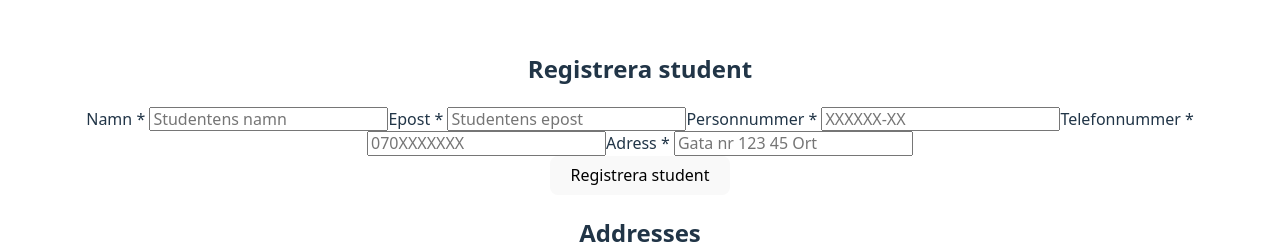
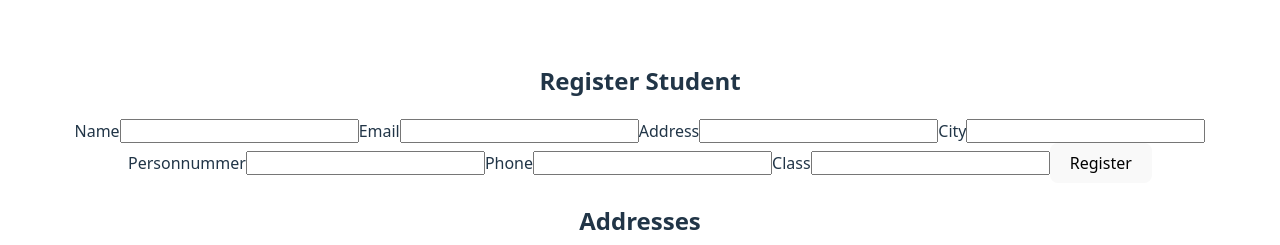
Before and after one commit to IdaSofieKarlsson/backend-sundsgarden-group-project-3, a React (Vite) app in the folder client/: page / in a window 1280 px wide. Shown: the part 234-479 px from the top of the page. Built offline with nearby package versions, Linux system fonts and the light colour scheme; no server answers.

Commit message:
updated studentForm

```diff
--- a/client/src/components/studentForm.tsx
+++ b/client/src/components/studentForm.tsx
@@ -1,14 +1,100 @@
+import { useState } from "react";
+import { apiFetch } from "../api/api";
+import { auth } from "../firebase";
+
+export default function StudentForm() {
+  const [name, setName] = useState("");
+  const [email, setEmail] = useState("");
+  const [address, setAddress] = useState("");
+  const [city, setCity] = useState("");
+  const [personNumber, setPersonNumber] = useState("");
+  const [phoneNumber, setPhoneNumber] = useState("");
+  const [className, setClassName] = useState("");
+  const [message, setMessage] = useState("");
+
+  async function handleSubmit(e: React.FormEvent) {
+    e.preventDefault();
+
+    const firebaseUid = auth.currentUser?.uid;
+
+    if (!firebaseUid) {
+      setMessage("Error: No authenticated user (admin must be logged in).");
+      return;
+    }
+
+    try {
+      await apiFetch("/api/students", {
+        method: "POST",
+        body: JSON.stringify({
+          name,
+          email,
+          address,
+          city,
+          personNumber,
+          phoneNumber,
+          class: className,
+          firebaseUid,  // *** IMPORTANT ***
+        }),
+      });
+
+      setMessage("Student registered successfully!");
+    } catch (err: any) {
+      setMessage(err.message);
+    }
+  }
+
+  return (
+    <form onSubmit={handleSubmit}>
+      <h2>Register Student</h2>
+
+      <label>Name</label>
+      <input value={name} onChange={e => setName(e.target.value)} />
+
+      <label>Email</label>
+      <input value={email} onChange={e => setEmail(e.target.value)} />
+
+      <label>Address</label>
+      <input value={address} onChange={e => setAddress(e.target.value)} />
+
+      <label>City</label>
+      <input value={city} onChange={e => setCity(e.target.value)} />
+
+      <label>Personnummer</label>
+      <input value={personNumber} onChange={e => setPersonNumber(e.target.value)} />
+
+      <label>Phone</label>
+      <input value={phoneNumber} onChange={e => setPhoneNumber(e.target.value)} />
+
+      <label>Class</label>
+      <input value={className} onChange={e => setClassName(e.target.value)} />
+
+      <button type="submit">Register</button>
+
+      {message && <p>{message}</p>}
+    </form>
+  );
+}
+
+/*
 import axios from "axios";
 import { useState } from "react";
+
+import { apiFetch } from "../api/api";
+import { auth } from "../firebase";
+
 //import { Link } from "react-router-dom";
 //import { useNavigate } from "react-router-dom";
 
 const StudentForm = () => {
+
     const [name, setName] = useState("");
     const [email, setEmail] = useState("");
+    const [address, setAddress] = useState("");
+    const [city, setCity] = useState("");
     const [personNumber, setPersonNumber] = useState("");
     const [phoneNumber, setPhoneNumber] = useState("");
-    const [address, setAddress] = useState("");
+    const [className, setClassName] = useState("");
+    const [message, setMessage] = useState("");
 
     //const navigate = useNavigate();   may need if moving after finished wit input data
 
@@ -50,3 +136,4 @@ const StudentForm = () => {
 };
 
 export default StudentForm;
+*/
```
